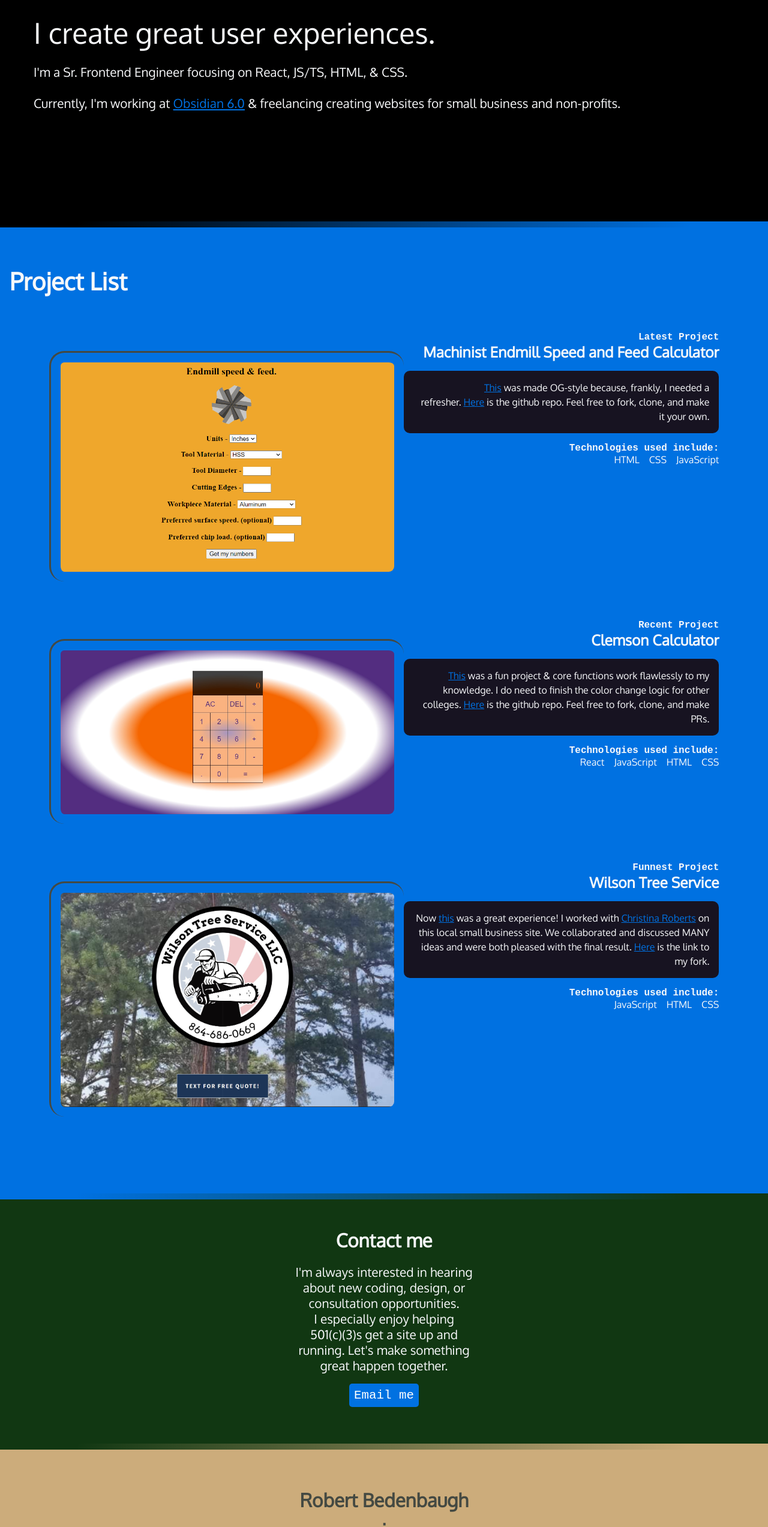
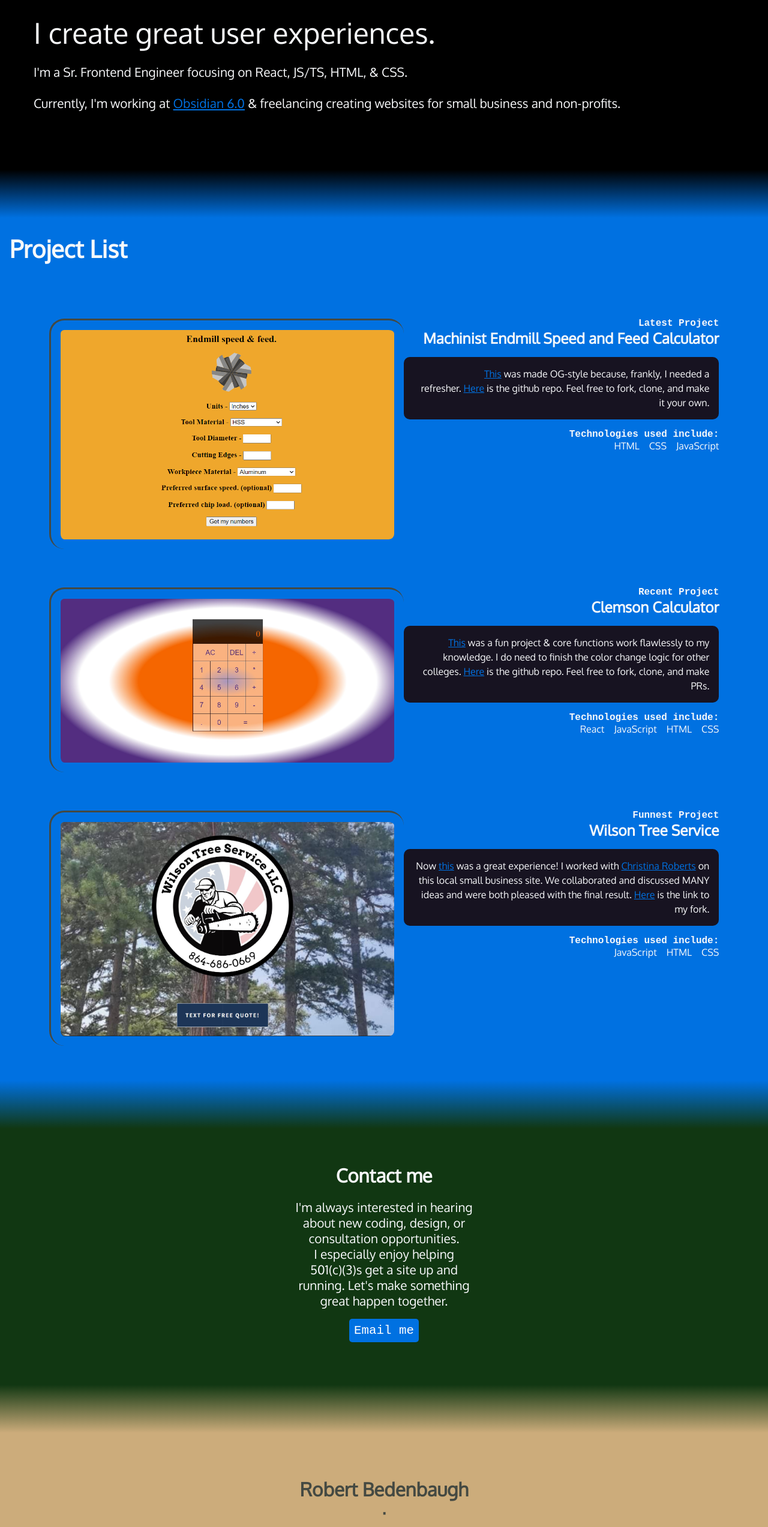
Before and after one commit to rhbedenbaugh/portfolio_2.0, a React (Create React App) app: page / in a window 1280 px wide. Shown: the part 252-2797 px from the top of the page at 60% size. Built offline with nearby package versions, Linux system fonts and the light colour scheme; a web font is replaced by a local one.

Commit message:
adjusted gradients

```diff
--- a/src/App.css
+++ b/src/App.css
@@ -46,33 +46,33 @@ img {
 }
 
 /* background color divisions */
-.section-plum {
+.section-pine {
   background-color: var(--pine);
 }
 
-.section-dkblue {
+.section-skyblue {
   background-color: var(--skyblue);
 }
 .gradient-1 {
-  height: 10px;
+  height: 100px;
   background: linear-gradient(
-    90deg,
+    180deg,
     rgba(0, 0, 0, 1) 10%,
     rgba(0, 113, 225, 1) 90%
   );
 }
 .gradient-2 {
-  height: 10px;
+  height: 100px;
   background: linear-gradient(
-    90deg,
+    180deg,
     rgba(0, 113, 225, 1) 10%,
     rgba(17, 55, 18, 1) 90%
   );
 }
 .gradient-3 {
-  height: 10px;
+  height: 100px;
   background: linear-gradient(
-    90deg,
+    180deg,
     rgba(17, 55, 18, 1) 10%,
     rgba(204, 172, 123, 1) 90%
   )
@@ -135,7 +135,7 @@ nav [class*='fa-']:hover {
 
 /* intro styles */
 #intro {
-  padding: 4rem 1rem 10rem 1rem;
+  padding: 4rem 1rem 4rem 1rem;
   max-width: 1200px;
   margin: 0 auto;
 }
@@ -159,7 +159,7 @@ nav [class*='fa-']:hover {
 
 /* projects section */
 #projects {
-  padding: 4rem 1rem;
+  padding: 1rem 1rem;
 }
 #projects h2 {
   font-size: 2.5rem;
@@ -188,16 +188,17 @@ nav [class*='fa-']:hover {
 #projects ul {
   list-style-type: none;
   padding: 0;
-  margin: 0;
+  margin: auto;
   display: flex;
   flex-flow: row wrap;
   justify-content: flex-start;
+  align-self: center;
   gap: 1rem;
   font-size: 1rem;
 }
 
 #projects img {
-  margin: 2rem 0 4rem 0;
+  margin: 2rem 0 2rem 0;
   border-left: 3px solid var(--oakbark);
   border-top: 3px solid var(--oakbark);
   border-radius: 25px;
--- a/src/App.js
+++ b/src/App.js
@@ -78,11 +78,12 @@ function App() {
 
       <div class='gradient-1'></div>
 
-      <div class='section-dkblue'>
+      <div class='section-skyblue'>
         <section id='projects'>
           <h2>Project List</h2>
           <article>
             <div class='text'>
+              <h1>&nbsp;</h1>
               <h4>Latest Project</h4>
               <h3>Machinist Endmill Speed and Feed Calculator</h3>
               <p class='textbox'>
@@ -119,6 +120,7 @@ function App() {
 
           <article>
             <div class='text'>
+              <h1>&nbsp;</h1>
               <h4>Recent Project</h4>
               <h3>Clemson Calculator</h3>
               <p class='textbox'>
@@ -149,14 +151,15 @@ function App() {
                 <li>CSS</li>
               </ul>
             </div>
-            <img
-              src={require('./images/Clemson Calculator.jpg')}
-              alt='Screenshot of Clemson Calculator.'
-            />
+                <img
+                  src={require('./images/Clemson Calculator.jpg')}
+                  alt='Screenshot of Clemson Calculator.'
+                />
           </article>
 
           <article>
             <div class='text'>
+              <h1>&nbsp;</h1>
               <h4>Funnest Project</h4>
               <h3>Wilson Tree Service</h3>
               <p class='textbox'>
@@ -204,7 +207,7 @@ function App() {
 
       <div class='gradient-2'></div>
 
-      <div class='section-plum'>
+      <div class='section-pine'>
         <section id='contact'>
           <h2>Contact me</h2>
           <p>
```
